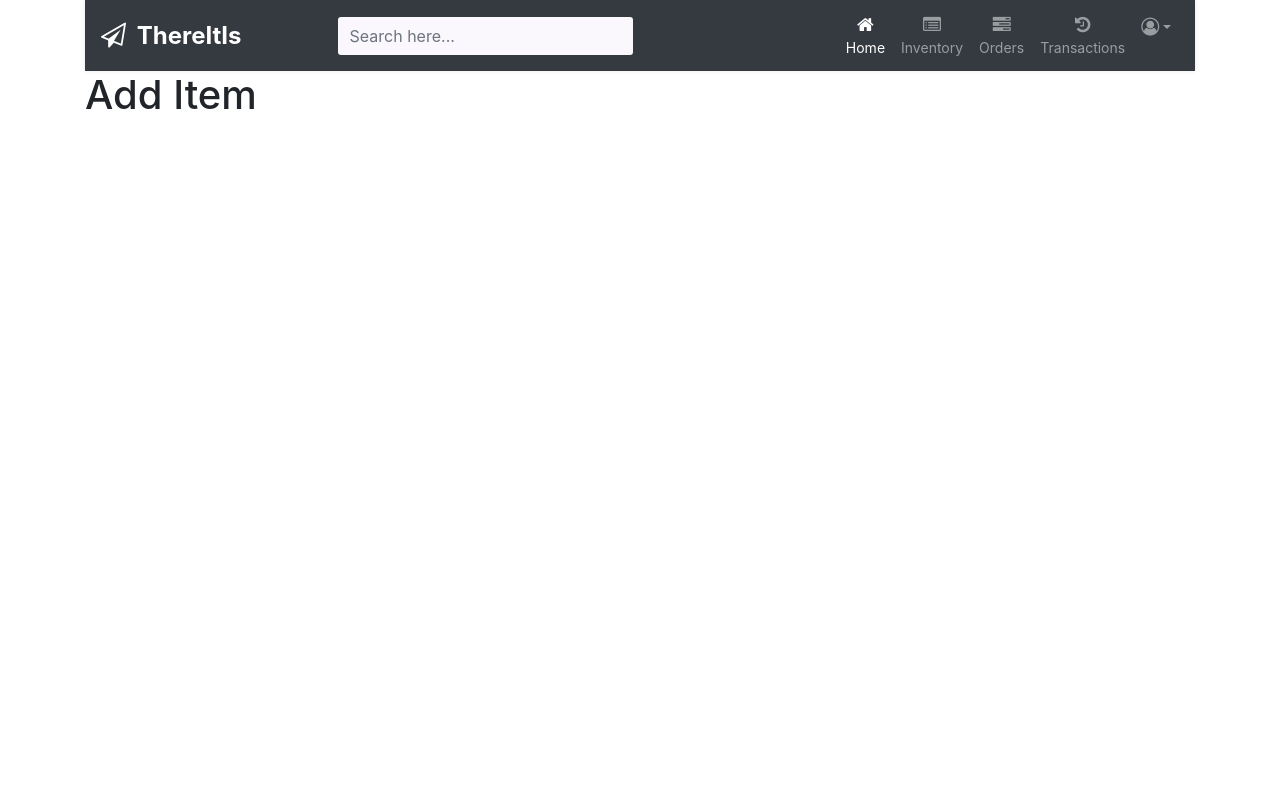
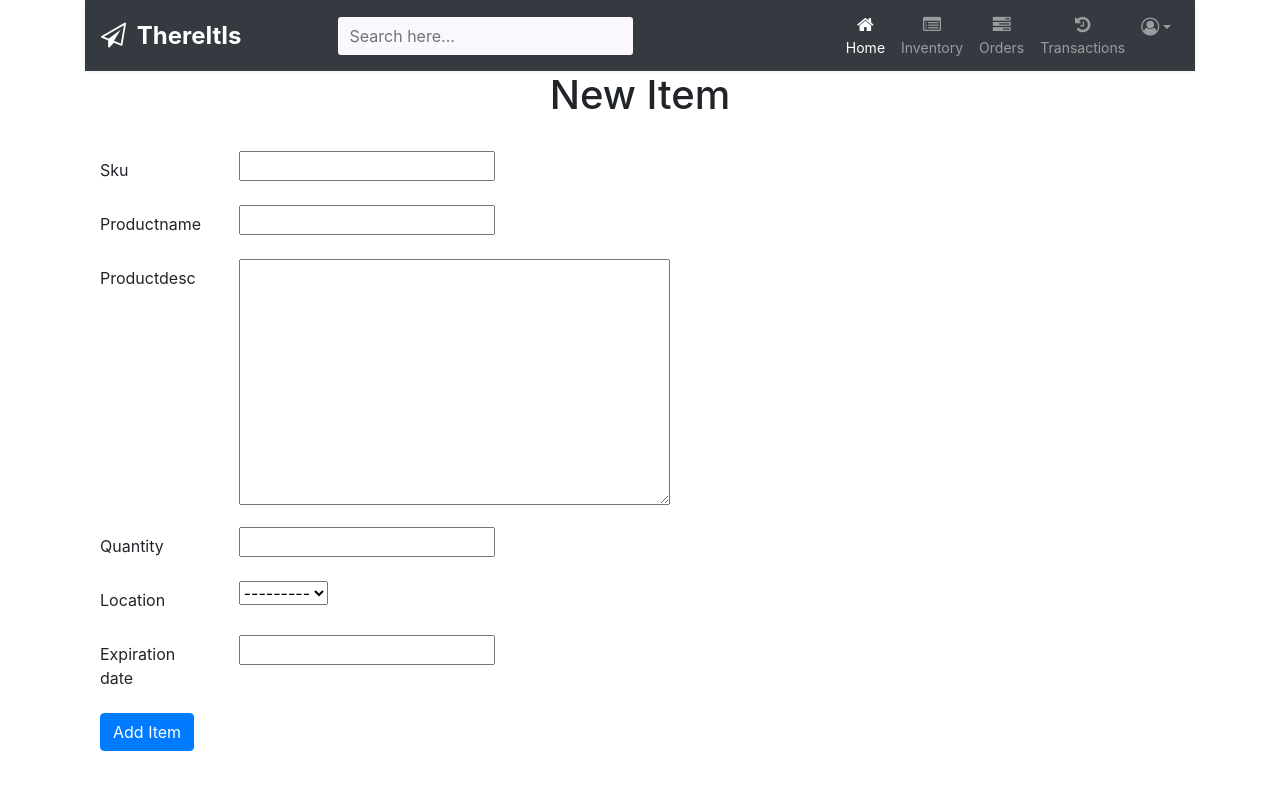
Before and after one commit to ethan-seo/ThereItIs, a Django app: template ThereItIs_app/templates/add_item.html in a window 1280 px wide. Run offline with Django 3.2, Linux system fonts and the light colour scheme; the template is opened without the code that fills it: values that come from a table or form of the project are taken from there, others are empty; some libraries are stand-ins or nearby versions.

Commit message:
added Add Item Page & Button

```diff
--- a/ThereItIs_app/forms.py
+++ b/ThereItIs_app/forms.py
@@ -1,15 +1,9 @@
-# from django import forms
-# from crispy_forms.helper import FormHelper
-# from crispy_forms.layout import Submit
-# from .models import User
+from django import forms
 
-# class RegistrationForm(forms.ModelForm):
-#     class Meta:
-#         model = User
-#         fields = ('first_name','last_name','email','password')
+from .models import *
 
-#     def __init__(self, *args, **kwargs):
-#         super().__init__(*args, **kwargs)
-#         self.helper = FormHelper()
-#         self.helper.form_method="post"
-#         self.helper.add_input(Submit('submit','Register'))
+class AddItemForm(forms.ModelForm):
+
+    class Meta:
+        model = Item
+        fields = ('sku','productname','productdesc','quantity','location','expiration_date')
--- a/ThereItIs_app/models.py
+++ b/ThereItIs_app/models.py
@@ -52,7 +52,7 @@ class Item(models.Model):
     sku = models.CharField(max_length=50)
     productname = models.CharField(max_length=50)
     productdesc = models.TextField()
-    quanity = models.IntegerField()
+    quantity = models.IntegerField()
     location = models.CharField(max_length=50, choices=LOCATION_CHOICES,blank=True)
     expiration_date = models.DateTimeField(blank=True, null=True)
     created_at = models.DateTimeField(auto_now_add=True)
--- a/ThereItIs_app/static/style.css
+++ b/ThereItIs_app/static/style.css
@@ -3,6 +3,9 @@
     text-align: center;
 }
 
+.page-title{
+    text-align: center;
+}
 .logreg .btn{
     display: flex;
     justify-content: center;
--- a/ThereItIs_app/templates/add_item.html
+++ b/ThereItIs_app/templates/add_item.html
@@ -55,8 +55,26 @@
         </div>
 
         <div class="mainheader">
-            <h1>Add Item</h1>
+            <h1 class="page-title">New Item</h1>
+            <br>
+            <div class="col-6">
+            <form action="/item/additem" method="post">
+                {%csrf_token%}
+                {%for field in form %}
+        <div class="form-group row">
+            {{field.errors}}
+            <label for="id_{{ field.name }}" class="col-3 col-form-label"> {{field.label}}</label>
+            <div class="col-9">
+                {{ field }}
+            </div>
         </div>
+
+        {% endfor%}
+        <button type="submit" class="btn btn-primary" name="button">Add Item</button>
+
+            </form>
+        </div>
+    </div>
 
     </div>
 
--- a/ThereItIs_app/templates/main_inventory.html
+++ b/ThereItIs_app/templates/main_inventory.html
@@ -114,7 +114,10 @@
                 </tbody>
             </table>
         </div>
-
+        <br>
+        <a href="/item/additem">
+            <button class="btn btn-primary float-right">Add Item</button>
+        </a>
 
     </div>
 
```
Also changed, not shown: ThereItIs_app/views.py (+16 -11 lines), ThereItIs_app/migrations/0002_auto_20201119_0759.py (added).
